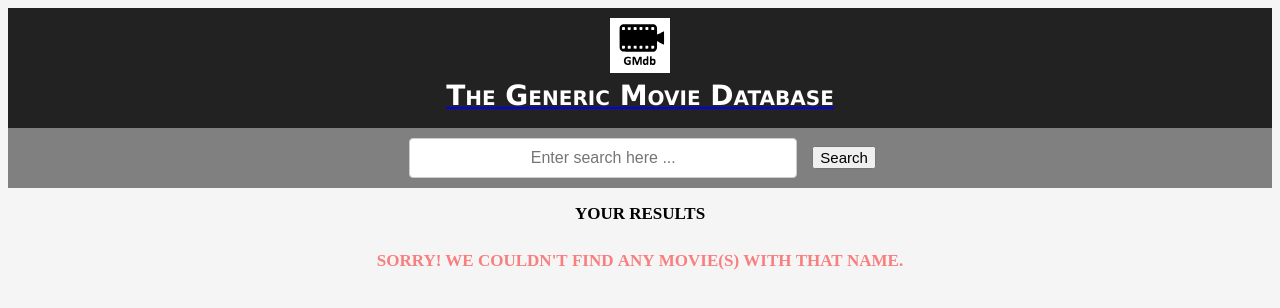
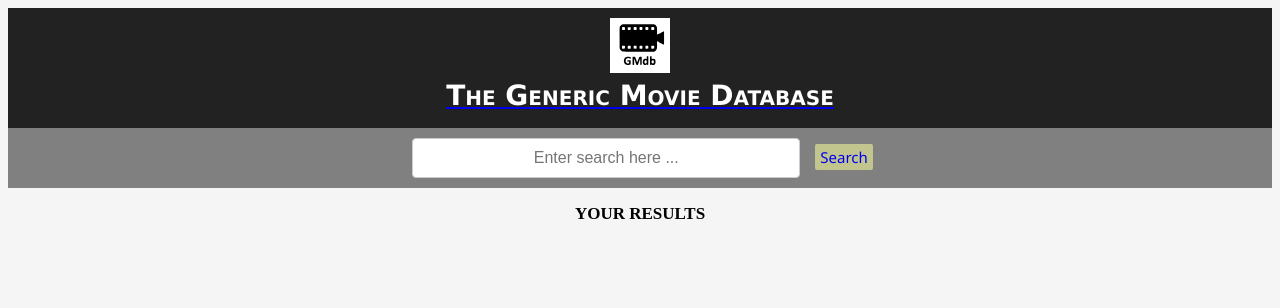
Before and after one commit to lshepard24/genericMoviedb, a React (Create React App) app: page /results in a window 1280 px wide. Shown: the top 308 px of the page. Built offline with nearby package versions, Linux system fonts and the light colour scheme.

Commit message:
fix error msg

```diff
--- a/src/components/Search.js
+++ b/src/components/Search.js
@@ -17,9 +17,9 @@ const Search = (props) => {
           placeholder='Enter search here ...'
         />
       </form>
-      <button onClick={handleSearch} className="form-group">
+      <Link to="/results" onClick={handleSearch} className="form-group">
         Search
-      </button>
+      </Link>
     </div>
   );
 };
--- a/src/components/SearchResults.js
+++ b/src/components/SearchResults.js
@@ -8,7 +8,7 @@ const SearchResults = (props) => {
     let textB = b.title.toLowerCase();
     return (textA < textB) ? -1 : (textA > textB) ? 1 : 0;
   });
-
+  console.log('results', sorted)
   return (
     <div>
       <h2>Your Results</h2>
@@ -26,9 +26,13 @@ const SearchResults = (props) => {
             </div>
           ))
           :
-          <h2 id="no-results">
-            Sorry! We couldn't find any movie(s) with that name.
-          </h2>
+          null
+      }
+      {
+        sorted && sorted.length === 0 &&
+        <h2 id="no-results">
+        Sorry! We couldn't find any movie(s) with that name.
+        </h2>
       }
       </div>
     </div>
--- a/src/containers/HomeContainer.js
+++ b/src/containers/HomeContainer.js
@@ -6,7 +6,7 @@ const HomeContainer = (props) => {
   return (
     <div>
       <Search search={props}/>
-      {/* <NowPlayingContainer/> */}
+      <NowPlayingContainer search={props}/>
     </div>
   );
 };
--- a/src/containers/SearchContainer.js
+++ b/src/containers/SearchContainer.js
@@ -29,7 +29,7 @@ class SearchContainer extends Component {
     const res = await axios(`https://api.themoviedb.org/3/search/movie?include_adult=false&page=1&language=en-US&api_key=6832af0b5adf0f6be66a81304f9fe064&query=${query}`);
     const data = res.data;
     this.setState({ movies: data });
-    await history.push('/movies');
+    history.push('/results');
   }
 
   render() {
--- a/src/routes.js
+++ b/src/routes.js
@@ -7,9 +7,9 @@ class Routes extends Component {
   render() {
     return (
       <Switch>
-        {/* <Route exact path="/" component={HomeContainer}/> */}
-        <Route path="/" component={SearchContainer}/>
-        <Route path="/" component={SearchResults}/>
+        <Route exact path="/" component={HomeContainer}/>
+        <Route path="/results" component={SearchContainer}/>
+        <Route path="/results" component={SearchResults}/>
       </Switch>
     );
   }
```
